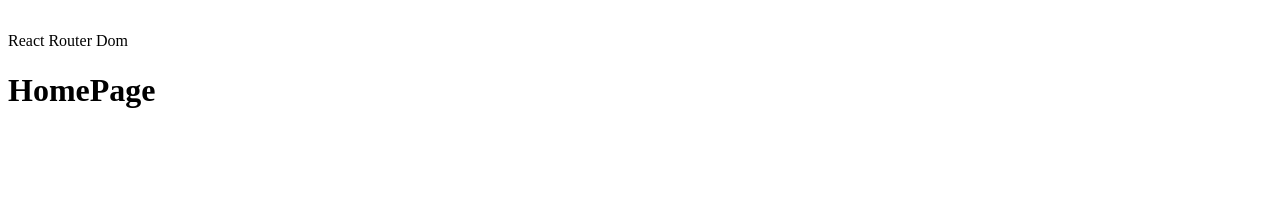
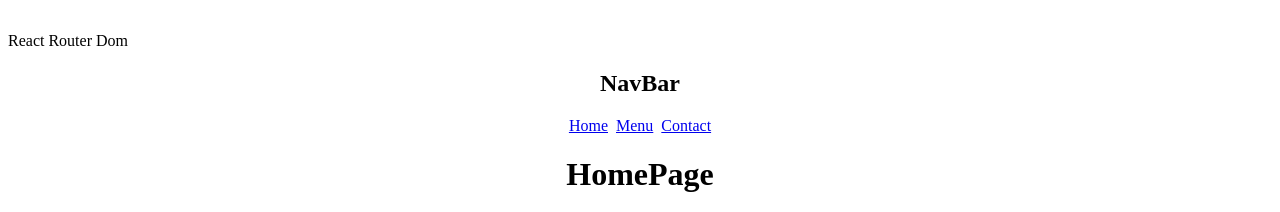
Before and after one commit to aishwaryamensinkai/React-Beginner-Course, a React (Create React App) app: page / in a window 1280 px wide. Shown: the part 2000-2212 px from the top of the page. Before the commit the page ends 2130 px from the top, so only its background shows below. Built offline with nearby package versions, Linux system fonts and the light colour scheme; no server answers.

Commit message:
React Router Dom

```diff
--- a/src/App.js
+++ b/src/App.js
@@ -9,6 +9,7 @@
 import { Menu } from "./Pages/Menu";
 import { Contact } from "./Pages/Contact";
 import { ErrorPage } from "./Pages/ErrorPage";
+import { NavBar } from "./Pages/NavBar";
 // import axios from "axios";
 
 function App() {
@@ -292,8 +293,9 @@
       </div>
       <br />
       React Router Dom
-      <div>
+      <div className="App">
         <Router>
+          <NavBar />
           <Routes>
             <Route path="/" element={<Home />} />
             <Route path="/menu" element={<Menu />} />
--- /dev/null
+++ b/src/Pages/NavBar.js
@@ -0,0 +1,11 @@
+import { Link } from "react-router-dom";
+export const NavBar = () => {
+  return (
+    <div>
+      <h2>NavBar</h2>
+      <Link to="/">Home</Link> &nbsp;
+      <Link to="/menu">Menu</Link> &nbsp;
+      <Link to="/contact">Contact</Link>
+    </div>
+  );
+};
```
